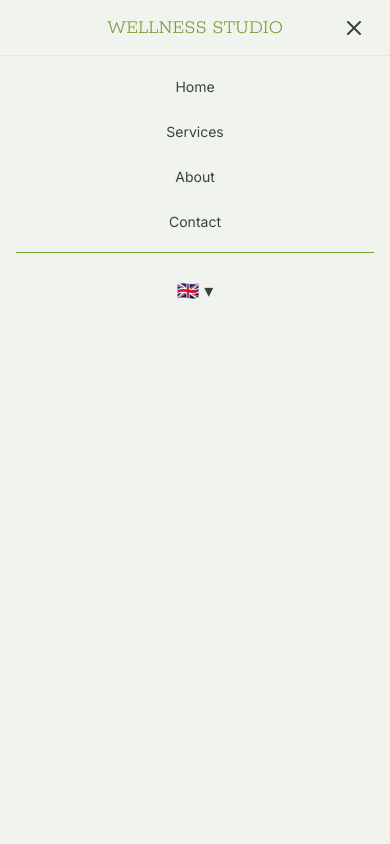
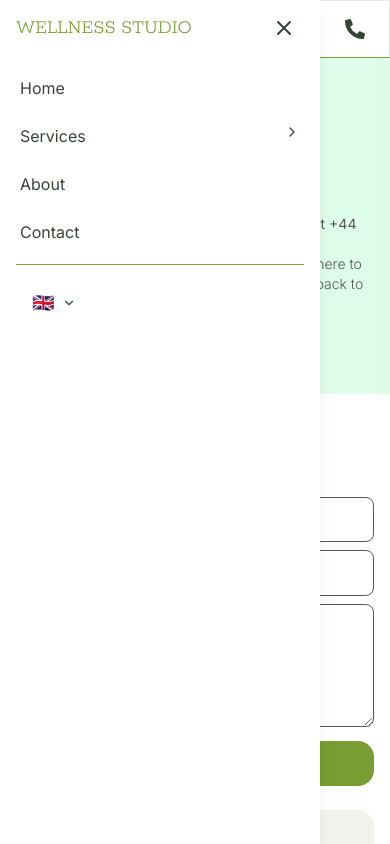
Before and after one commit to IlonaZaika/wellness-blog, a Next.js app: page /en/contact in a window 390 px wide. Both pictures are taken after a click on the button 37 px from the left and 29 px from the top of the page. Shown: the top 844 px of the page. Built offline with nearby package versions, Linux system fonts and the light colour scheme.

Commit message:
Implemented Sidebar.

```diff
--- a/src/components/Navbar/LanguageSwitcher.tsx
+++ b/src/components/Navbar/LanguageSwitcher.tsx
@@ -2,6 +2,7 @@
 import { useState } from "react";
 import { Link } from "@/i18n/navigation";
 import { usePathname } from "next/navigation";
+import { FiChevronDown } from "react-icons/fi";
 
 interface LanguageLink {
   name: string;
@@ -38,7 +39,8 @@ export default function LanguageSwitcher() {
         className="flex items-center gap-2 nav-link text-sm"
         onClick={() => toggleDropdown(!isOpen)}
       >
-        <span className="text-lg">{currentLanguage.flag} ▾</span>
+        <span className="text-lg">{currentLanguage.flag}</span>
+        <FiChevronDown className="ml-auto" />
       </button>
 
       {/* Dropdown Menu */}
--- a/src/components/Navbar/MobileMenu.tsx
+++ /dev/null
@@ -1,115 +0,0 @@
-"use client";
-import { Link } from "@/i18n/navigation";
-import { navItems } from "@/constants/navItems";
-
-import { useState } from "react";
-import { FaPhoneAlt } from "react-icons/fa"; // For Phone Icon
-import LanguageSwitcher from "./LanguageSwitcher";
-import { useTranslations } from "next-intl";
-
-export default function MobileMenu() {
-  const t = useTranslations("NavBar");
-
-  const [isMobileMenuOpen, setIsMobileMenuOpen] = useState(false);
-
-  const toggleMobileMenu = () => {
-    setIsMobileMenuOpen(!isMobileMenuOpen);
-  };
-
-  return (
-    <>
-      <div className="lg:hidden">
-        <div className="flex justify-between items-center w-full">
-          {/* Mobile Menu Button (Left) */}
-          <button
-            className="relative h-10 w-10 rounded-full text-textGreen transition-all duration-300 ease-in-out hover:bg-btnHoveredGreen"
-            onClick={toggleMobileMenu}
-            type="button"
-          >
-            <span className="absolute top-1/2 left-1/2 transform -translate-x-1/2 -translate-y-1/2">
-              <svg
-                xmlns="http://www.w3.org/2000/svg"
-                className="w-6 h-6"
-                fill="none"
-                stroke="currentColor"
-                strokeWidth="2"
-              >
-                <path
-                  strokeLinecap="round"
-                  strokeLinejoin="round"
-                  d="M4 6h16M4 12h16M4 18h16"
-                ></path>
-              </svg>
-            </span>
-          </button>
-
-          {/* Logo (Center) */}
-          <Link
-            href="/"
-            className="text-xl font-light text-textGreen tracking-wide"
-          >
-            WELLNESS STUDIO
-          </Link>
-
-          {/* Phone Button (Right) */}
-          <button className="relative w-9 h-9 p-2 flex items-center justify-center rounded-full text-textGreen hover:bg-btnHoveredGreen transition-all duration-300 ease-in-out">
-            <FaPhoneAlt size={20} />
-          </button>
-        </div>
-      </div>
-      {/* Mobile Menu */}
-      <div
-        className={`fixed top-0 left-0 min-h-screen w-full bg-bgBase shadow-lg transform transition-transform duration-300 ease-in-out ${
-          isMobileMenuOpen ? "translate-x-0" : "-translate-x-full"
-        } z-50`}
-      >
-        <div className="flex flex-row justify-center items-center h-14 border-b ">
-          <Link
-            href="/"
-            className="cursor-pointer text-accent font-light font-heading text-xl"
-          >
-            WELLNESS STUDIO
-          </Link>
-          <button
-            onClick={toggleMobileMenu}
-            className="absolute top-4 right-4 text-textGreen hover:text-accent"
-          >
-            <svg
-              xmlns="http://www.w3.org/2000/svg"
-              className="w-8 h-8"
-              fill="none"
-              stroke="currentColor"
-              strokeWidth="2"
-            >
-              <path
-                strokeLinecap="round"
-                strokeLinejoin="round"
-                d="M6 18L18 6M6 6l12 12"
-              />
-            </svg>
-          </button>
-        </div>
-        <ul className="flex flex-col h-full gap-4 p-4">
-          {navItems.map((item, index) => (
-            <li
-              key={index}
-              className="flex justify-center p-1 text-md font-inter gap-x-2 text-textGreen hover:text-accent"
-            >
-              <Link
-                href={item.href}
-                className="flex items-center"
-                onClick={toggleMobileMenu}
-              >
-                {t(item.name)}
-              </Link>
-            </li>
-          ))}
-
-          <li className=" flex justify-center pt-4 border-t border-accent">
-            <LanguageSwitcher />
-          </li>
-        </ul>
-      </div>
-    </>
-  );
-}
--- a/src/components/Navbar/Navbar.tsx
+++ b/src/components/Navbar/Navbar.tsx
@@ -1,7 +1,7 @@
 "use client";
 
 import { useState, useEffect } from "react";
-import MobileMenu from "./MobileMenu";
+import Sidebar from "./Sidebar";
 import { usePathname } from "next/navigation";
 import DesktopNavbar from "./DesktopNavbar";
 
@@ -34,12 +34,12 @@ export default function Navbar() {
     <nav
       className={`fixed top-0 left-0 w-full max-w-screen px-4 py-2 z-50 lg:px-12 transition-colors duration-300 ${
         isHome && !menuState.isScrolled
-          ? "bg-transparent border border-b-white"
+          ? "bg-transparent"
           : "bg-white border border-b-accent"
       }`}
     >
       <DesktopNavbar />
-      <MobileMenu />
+      <Sidebar />
     </nav>
   );
 }
--- /dev/null
+++ b/src/components/Navbar/Sidebar.tsx
@@ -0,0 +1,155 @@
+"use client";
+import { Link } from "@/i18n/navigation";
+import { navItems, serviceLinks } from "@/constants/navItems";
+import { useState } from "react";
+import { FaPhoneAlt } from "react-icons/fa";
+import { FiChevronRight, FiChevronLeft } from "react-icons/fi";
+import LanguageSwitcher from "./LanguageSwitcher";
+import { useTranslations } from "next-intl";
+
+export default function Sidebar() {
+  const t = useTranslations("NavBar");
+  const [isMobileMenuOpen, setIsMobileMenuOpen] = useState(false);
+  const [isServicesOpen, setIsServicesOpen] = useState(false);
+
+  const toggleMobileMenu = () => {
+    setIsMobileMenuOpen(!isMobileMenuOpen);
+    setIsServicesOpen(false);
+  };
+
+  return (
+    <>
+      <div className="lg:hidden">
+        <div className="flex justify-between items-center w-full">
+          <button
+            className="relative h-10 w-10 rounded-full text-textGreen hover:bg-btnHoveredGreen"
+            onClick={toggleMobileMenu}
+            type="button"
+          >
+            <svg
+              xmlns="http://www.w3.org/2000/svg"
+              className="w-6 h-6"
+              fill="none"
+              stroke="currentColor"
+              strokeWidth="2"
+            >
+              <path
+                strokeLinecap="round"
+                strokeLinejoin="round"
+                d="M4 6h16M4 12h16M4 18h16"
+              />
+            </svg>
+          </button>
+          <Link
+            href="/"
+            className="text-xl font-light text-textGreen tracking-wide"
+          >
+            WELLNESS STUDIO
+          </Link>
+          <button className="relative w-9 h-9 p-2 flex items-center justify-center rounded-full text-textGreen hover:bg-btnHoveredGreen">
+            <FaPhoneAlt size={20} />
+          </button>
+        </div>
+      </div>
+
+      <div
+        className={`fixed top-0 left-0 w-80 min-h-screen bg-white shadow-lg transform transition-transform duration-300 ease-in-out ${isMobileMenuOpen ? "translate-x-0" : "-translate-x-full"} z-50`}
+      >
+        <div className="flex items-center p-4 h-14">
+          <Link
+            href="/"
+            className="cursor-pointer text-accent font-light text-xl"
+            onClick={toggleMobileMenu}
+          >
+            WELLNESS STUDIO
+          </Link>
+          <button
+            onClick={toggleMobileMenu}
+            className="absolute top-4 right-4 text-textGreen hover:text-accent"
+          >
+            <svg
+              xmlns="http://www.w3.org/2000/svg"
+              className="w-8 h-8"
+              fill="none"
+              stroke="currentColor"
+              strokeWidth="2"
+            >
+              <path
+                strokeLinecap="round"
+                strokeLinejoin="round"
+                d="M6 18L18 6M6 6l12 12"
+              />
+            </svg>
+          </button>
+        </div>
+
+        <div className="p-4">
+          {isServicesOpen ? (
+            <ul className="flex flex-col gap-4">
+              <li
+                className="flex cursor-pointer text-base font-inter font-medium text-textGreen hover:text-accent border-b border-accent pb-4"
+                onClick={() => setIsServicesOpen(false)}
+              >
+                {t("services")} <FiChevronLeft className="ml-auto" />
+              </li>
+              {serviceLinks.map((subItem, subIndex) => (
+                <li
+                  key={subIndex}
+                  className="flex p-1 text-base font-inter text-textGreen hover:text-accent"
+                >
+                  <Link
+                    href={subItem.href}
+                    className="flex items-center"
+                    onClick={toggleMobileMenu}
+                  >
+                    {t(subItem.name)}
+                  </Link>
+                </li>
+              ))}
+            </ul>
+          ) : (
+            <ul className="flex flex-col gap-4">
+              {navItems.map((item, index) => (
+                <li
+                  key={index}
+                  className="flex justify-between p-1 text-base font-inter text-textGreen hover:text-accent"
+                >
+                  {item.name === "services" ? (
+                    <button
+                      className="flex w-full text-left text-textGreen hover:text-accent"
+                      onClick={(e) => {
+                        e.stopPropagation();
+                        setIsServicesOpen(true);
+                      }}
+                    >
+                      {t(item.name)} <FiChevronRight className="ml-auto" />
+                    </button>
+                  ) : (
+                    <Link
+                      href={item.href}
+                      className="flex w-full"
+                      onClick={toggleMobileMenu}
+                    >
+                      {t(item.name)}
+                    </Link>
+                  )}
+                </li>
+              ))}
+            </ul>
+          )}
+
+          <div className="mt-4 pt-4 border-t border-accent">
+            <LanguageSwitcher />
+          </div>
+        </div>
+      </div>
+
+      {isMobileMenuOpen && (
+        <div
+          className="fixed top-0 left-0 w-full h-screen bg-transparent"
+          onClick={toggleMobileMenu}
+        ></div>
+      )}
+    </>
+  );
+}
--- a/src/components/Navbar/index.ts
+++ b/src/components/Navbar/index.ts
@@ -1,3 +1,3 @@
 export { default as Navbar } from "./Navbar";
-export { default as MobileMenu } from "./MobileMenu";
+export { default as Sidebar } from "./Sidebar";
 export { default as DesktopNavbar } from "./DesktopNavbar";
```
